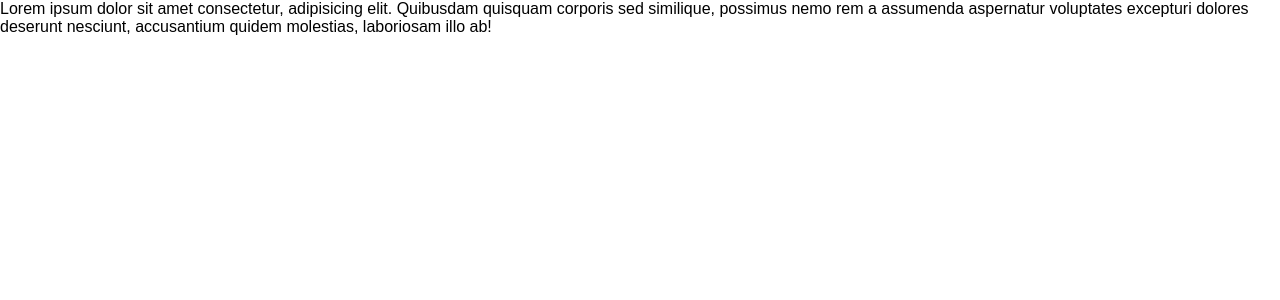
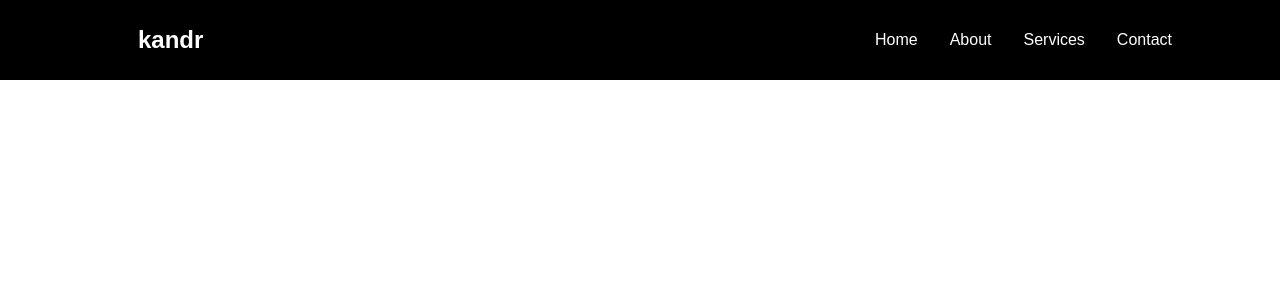
Before and after one commit to DarrenaGray/KandR5StarEvents, a React (Create React App) app in the folder kandr5starevents/: page / in a window 1280 px wide. Shown: the top 300 px of the page. Built offline with nearby package versions, Linux system fonts and the light colour scheme.

Commit message:
initial nav setup/styling and rendered

```diff
--- /dev/null
+++ b/kandr5starevents/src/components/Navbar/NavbarElements.js
@@ -0,0 +1,64 @@
+import styled from "styled-components";
+import { Link as LinkR } from "react-router-dom";
+import { Link as LinkS } from "react-scroll";
+
+export const Nav = styled.nav`
+  background: #000;
+  height: 80px;
+  /* margin-top: -80px; */
+  display: flex;
+  justify-content: center;
+  align-items: center;
+  font-size: 1rem;
+  position: sticky;
+  top: 0;
+  z-index: 10;
+`;
+
+export const NavbarContainer = styled.div`
+  display: flex;
+  justify-content: space-between;
+  height: 80px;
+  z-index: 1;
+  width: 100%;
+  padding: 0 24px;
+  max-width: 1100px;
+`;
+
+export const NavLogo = styled(LinkR)`
+  color: #fff;
+  justify-self: flex-start;
+  cursor: pointer;
+  font-size: 1.5rem;
+  display: flex;
+  align-items: center;
+  margin-left: 24px;
+  font-weight: bold;
+  text-decoration: none;
+`;
+
+export const MobileIcon = styled.div`
+  display: none;
+`;
+
+export const NavMenu = styled.ul`
+  display: flex;
+  align-items: center;
+  list-style: none;
+  text-align: center;
+  margin-right: -22px;
+`;
+
+export const NavItem = styled.li`
+  height: 80px;
+`;
+
+export const NavLinks = styled(LinkS)`
+  color: #fff;
+  display: flex;
+  align-items: center;
+  text-decoration: none;
+  padding: 0 1rem;
+  height: 100%;
+  cursor: pointer;
+`;
--- a/kandr5starevents/src/components/Navbar/index.js
+++ b/kandr5starevents/src/components/Navbar/index.js
@@ -1,12 +1,41 @@
 import React from "react";
+import { FaBars } from "react-icons/fa";
+
+import {
+  Nav,
+  NavbarContainer,
+  NavLogo,
+  MobileIcon,
+  NavMenu,
+  NavItem,
+  NavLinks,
+} from "./NavbarElements";
 
 const Navbar = () => {
   return (
     <>
-      Lorem ipsum dolor sit amet consectetur, adipisicing elit. Quibusdam
-      quisquam corporis sed similique, possimus nemo rem a assumenda aspernatur
-      voluptates excepturi dolores deserunt nesciunt, accusantium quidem
-      molestias, laboriosam illo ab!
+      <Nav>
+        <NavbarContainer>
+          <NavLogo to="/">kandr</NavLogo>
+          <MobileIcon>
+            <FaBars />
+          </MobileIcon>
+          <NavMenu>
+            <NavItem>
+              <NavLinks to="home">Home</NavLinks>
+            </NavItem>
+            <NavItem>
+              <NavLinks to="about">About</NavLinks>
+            </NavItem>
+            <NavItem>
+              <NavLinks to="services">Services</NavLinks>
+            </NavItem>
+            <NavItem>
+              <NavLinks to="contact">Contact</NavLinks>
+            </NavItem>
+          </NavMenu>
+        </NavbarContainer>
+      </Nav>
     </>
   );
 };
```
